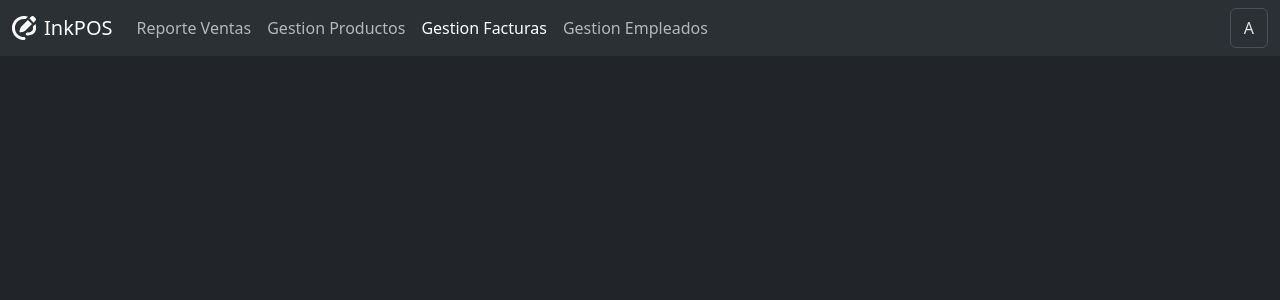
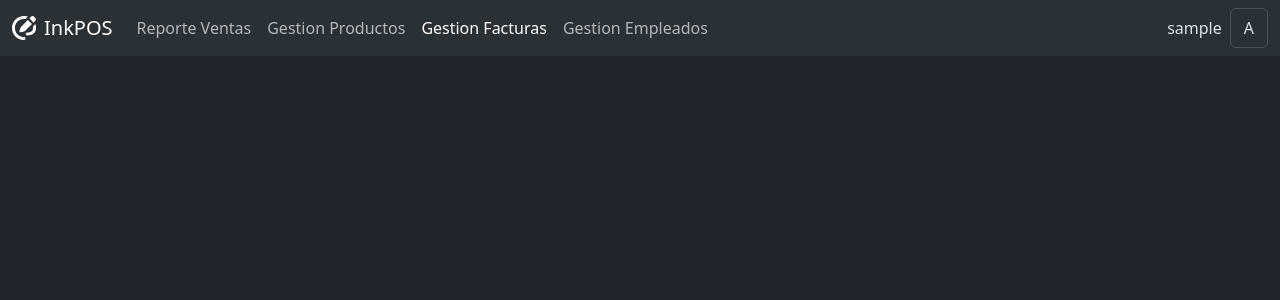
Before and after one commit to EmmanuelMG7/ink-pos, a Django app: page /gestion_facturas/ in a window 1280 px wide. Shown: the top 300 px of the page. Run offline with Django 5.2, Linux system fonts and the light colour scheme; the visitor is signed in with stand-in values (Sample User, id 1).

Commit message:
feat: improve user dropdown layout in Navbar for better alignment

```diff
--- a/pos/templates/Navbar.html
+++ b/pos/templates/Navbar.html
@@ -77,6 +77,8 @@
         </li>
         {% endif %}
       </ul>
+      <div class="d-flex align-items-center gap-2">
+        <span class="mb-0 fw-medium">{{ user.username }}</span>
         <div class="dropstart d-flex border rounded">
           <button
             class="btn"
@@ -115,4 +117,5 @@
         </div>
       </div>
     </div>
+  </div>
 </nav>
```
Lines whose indentation alone changed are shown as unchanged.
